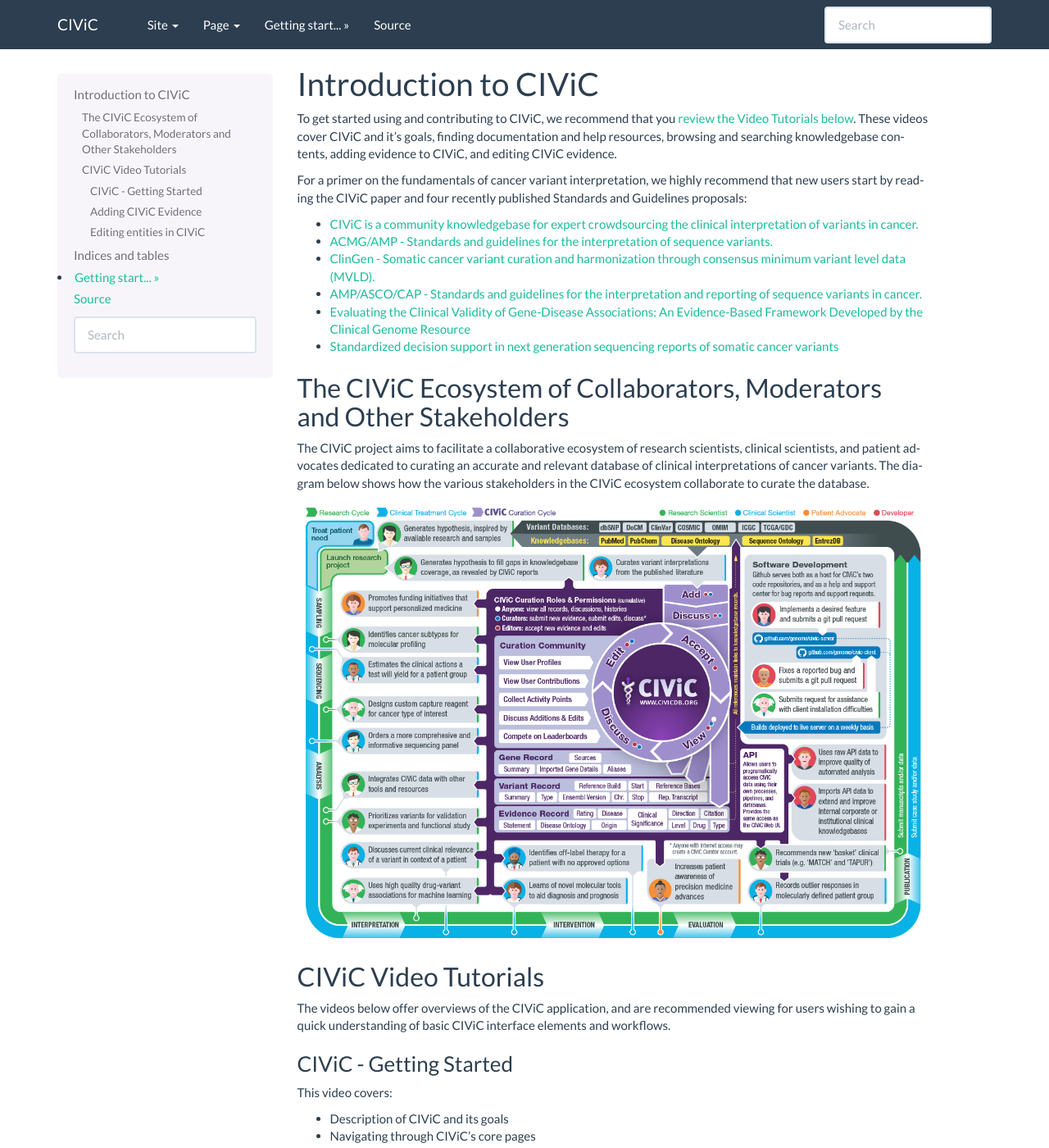
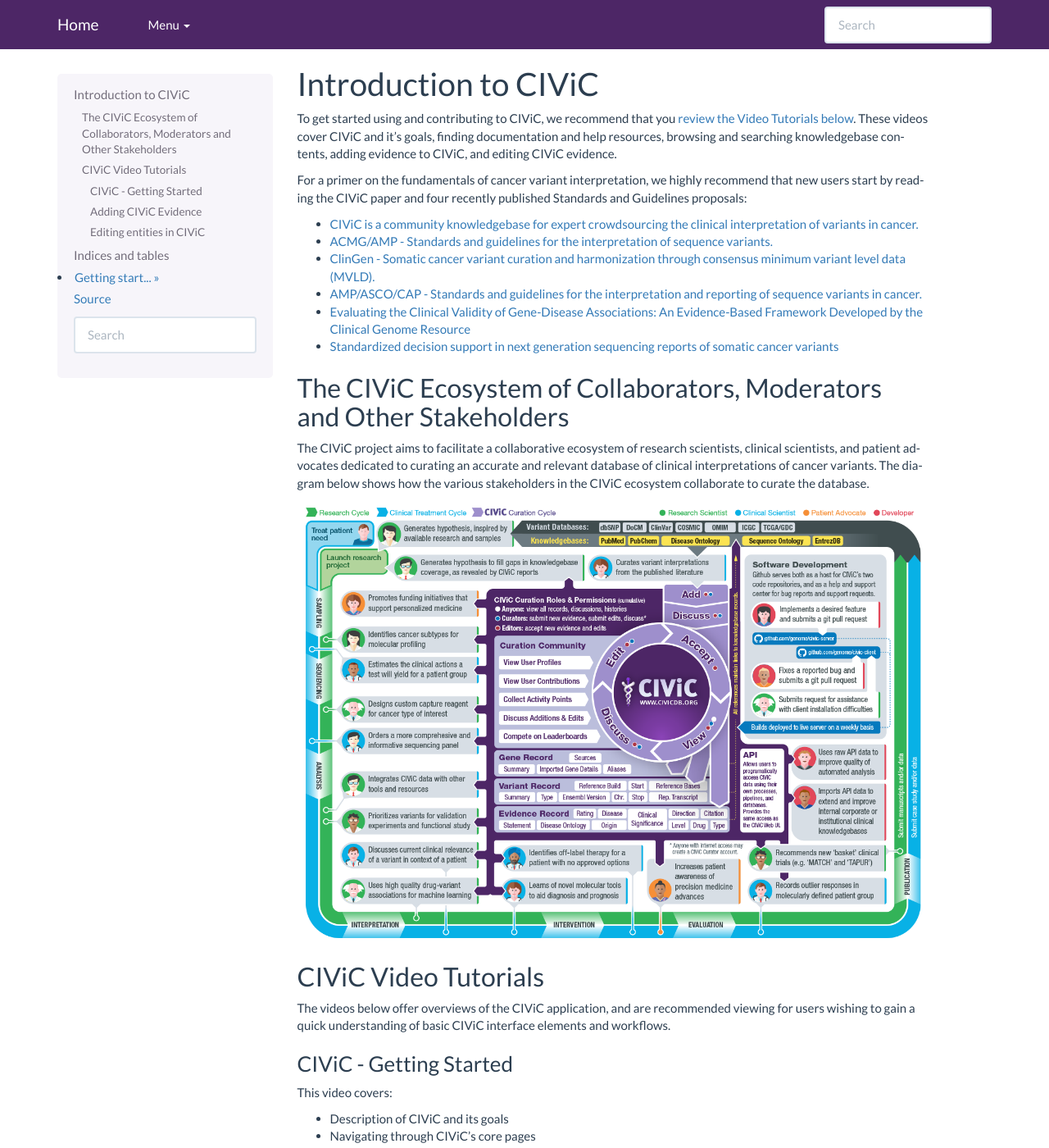
Before and after one commit to griffithlab/civic-docs, a Sphinx documentation site: the page built from docs/index.rst, in a window 1280 px wide and 1400 px high. Shown: the whole window at 82% size. Built offline with Sphinx 7.4.7, drawn with Linux system fonts in a browser that asks for light colours.

Commit message:
Customize layout slightly

```diff
--- /dev/null
+++ b/docs/_static/civic.css
@@ -0,0 +1,11 @@
+a {
+    color: #337ab7
+}
+
+a:hover {
+    color: #337ab7
+}
+
+#navbar {
+    background-color: #4d2666
+}
--- a/docs/conf.py
+++ b/docs/conf.py
@@ -1,5 +1,8 @@
 import sphinx_bootstrap_theme
 
+
+def setup(app):
+    app.add_stylesheet("civic.css")
 # -*- coding: utf-8 -*-
 #
 # Configuration file for the Sphinx documentation builder.
@@ -85,6 +88,14 @@
 #
 html_theme_options = {
     'bootswatch_theme': 'flatly',
+
+    'navbar_title': "Home",
+    'navbar_site_name': 'Menu',
+    'source_link_position': False,
+
+    'navbar_sidebarrel': False,
+
+    'navbar_pagenav': False,
 }
 
 html_favicon = "images/favicon.ico"
```
Also changed, not shown: 1 other file.
